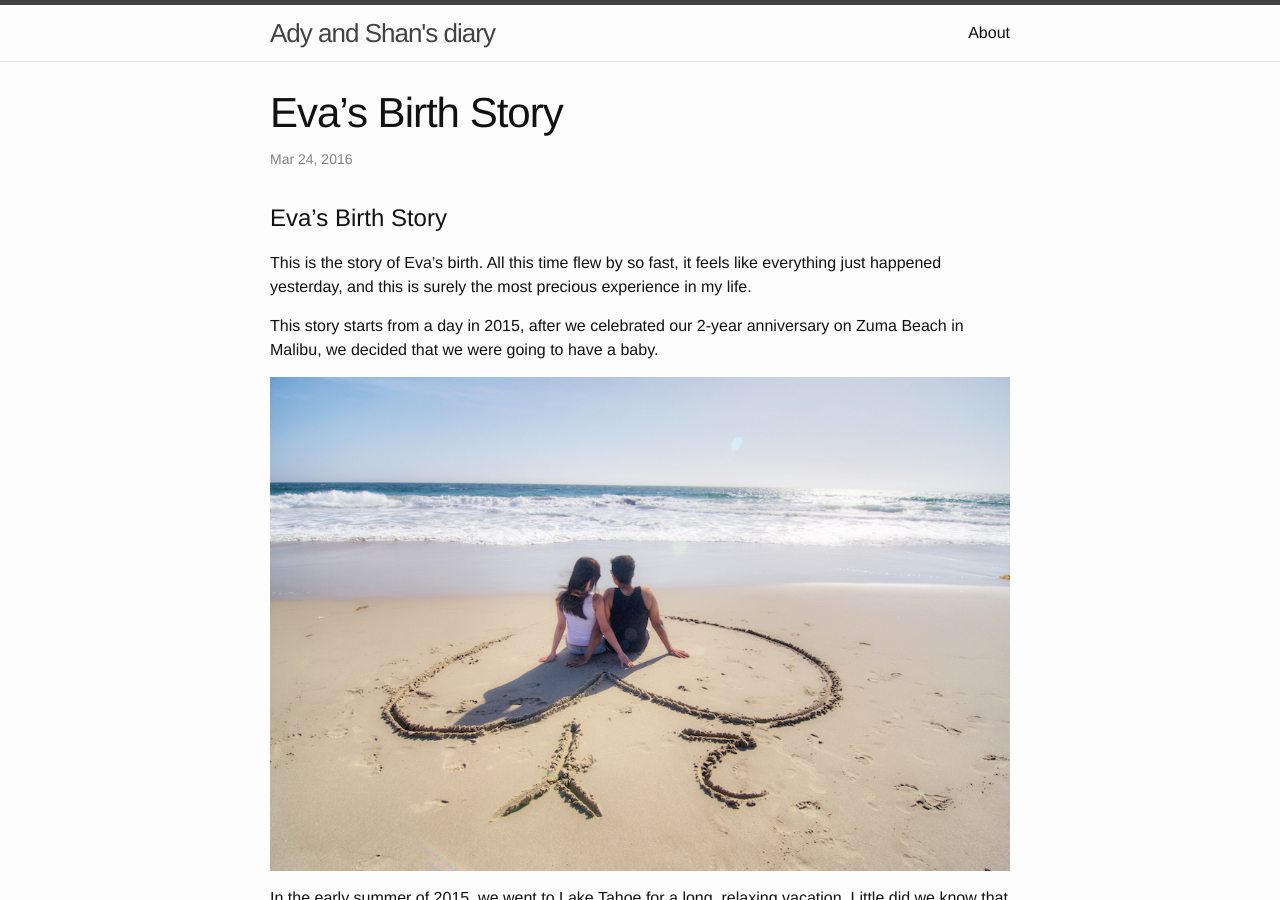
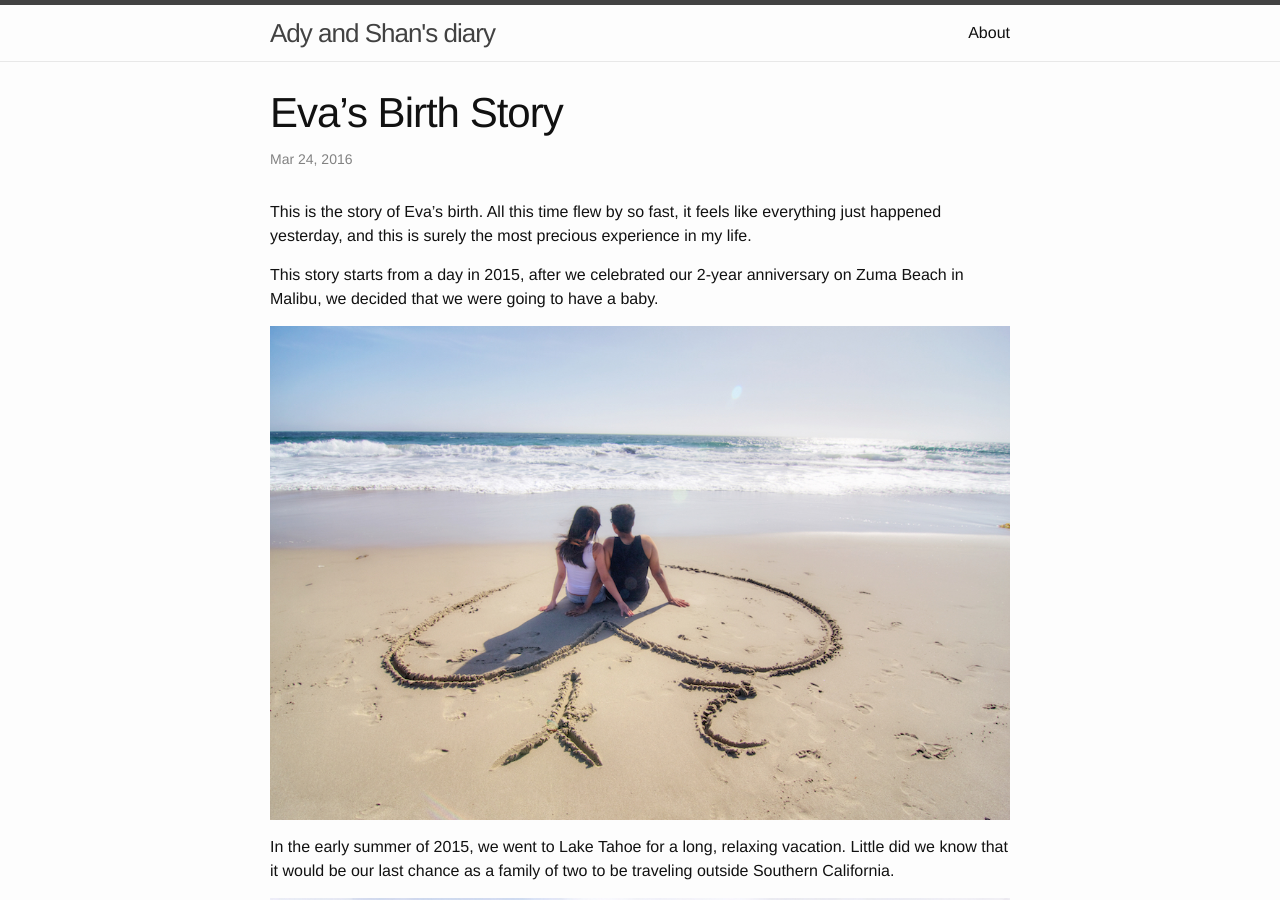
Before and after one commit to AdySan/AdyShan.com, a Jekyll site: the page built from _posts/2016-03-24-Eva-birth.markdown, in a window 1280 px wide and 900 px high. Built offline with Jekyll 4.4.1, drawn with Linux system fonts in a browser that asks for light colours.

Commit message:
removing extra title

```diff
--- a/_posts/2016-03-24-Eva-birth.markdown
+++ b/_posts/2016-03-24-Eva-birth.markdown
@@ -4,8 +4,6 @@ title:  "Eva’s Birth Story"
 date:   2016-03-24 22:00:00
 categories: baby
 ---
-
-# Eva’s Birth Story
 
 This is the story of Eva’s birth. All this time flew by so fast, it feels like everything just happened yesterday, and this is surely the most precious experience in my life.
 
```
